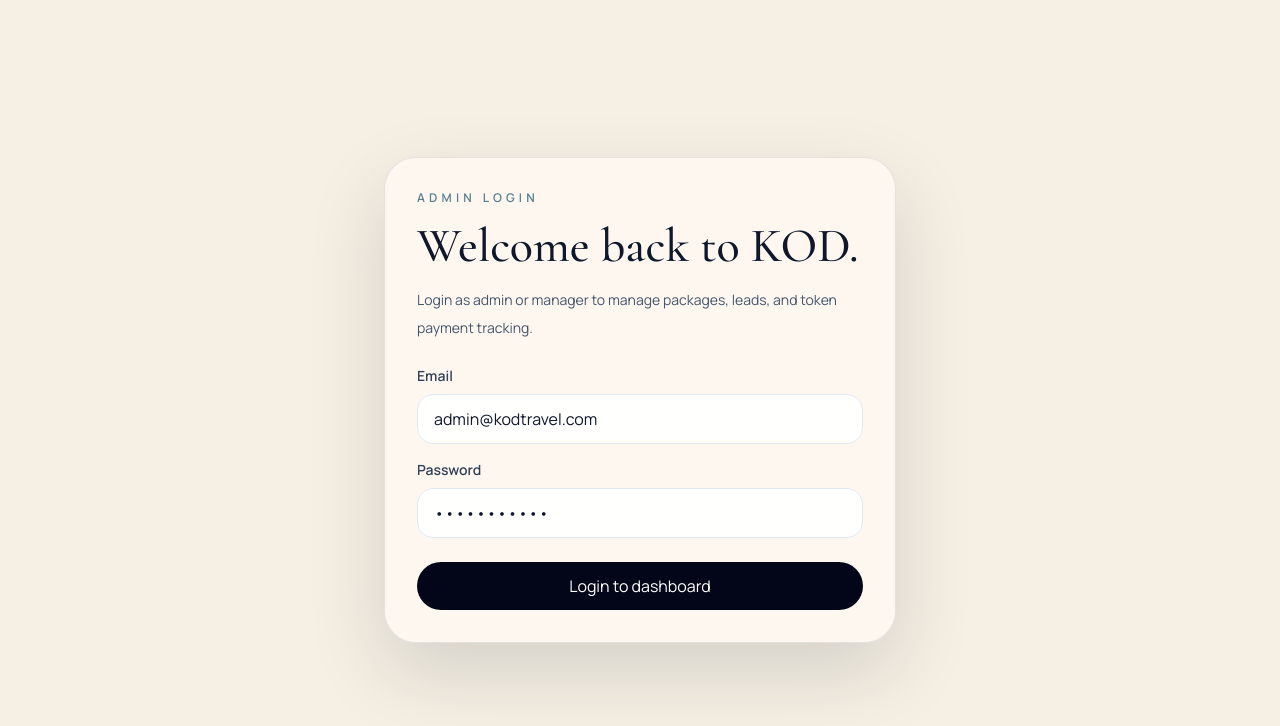
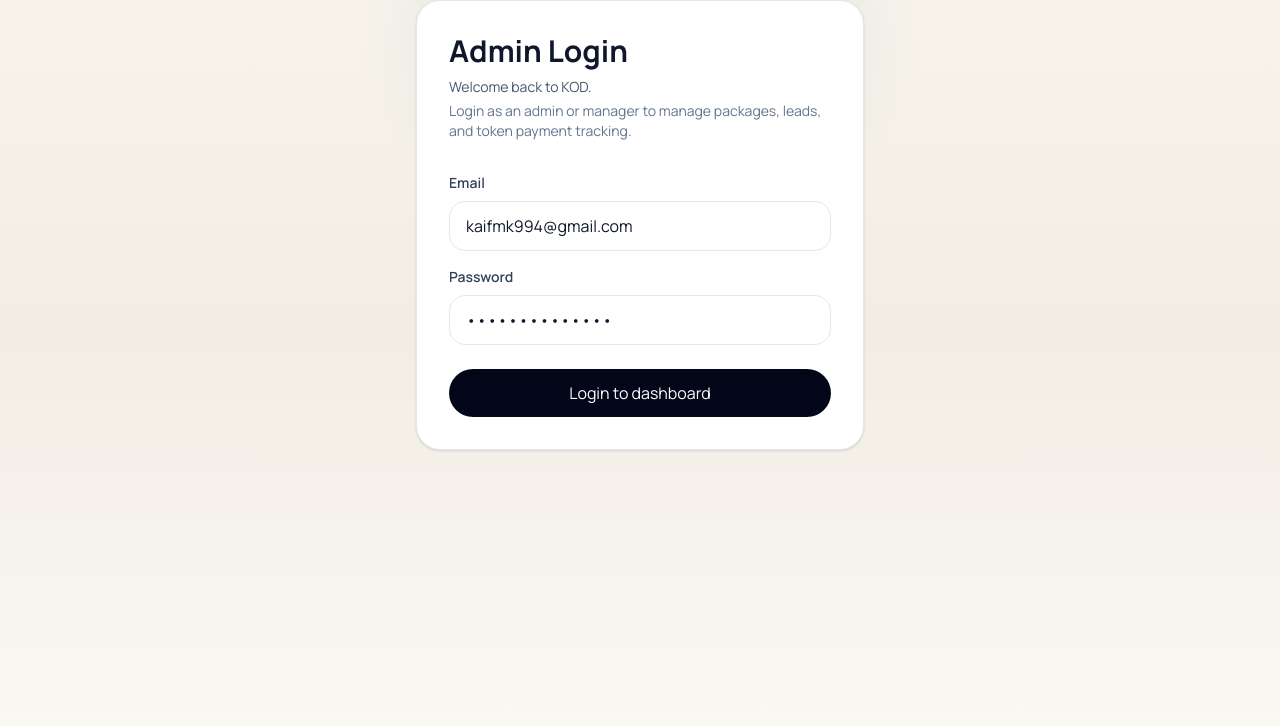
Before and after one commit to kaif304/kod, a React app in the folder frontend/: page /admin/login in a window 1280 px wide. Shown: the top 726 px of the page. Built offline with nearby package versions, Linux system fonts and the light colour scheme; no server answers; the HTML template or start-up script is replaced by a standard one.

Commit message:
feat: Add frontend admin authentication, authorization. API testing successful

```diff
--- a/frontend/src/features/admin/pages/AdminLoginPage.jsx
+++ b/frontend/src/features/admin/pages/AdminLoginPage.jsx
@@ -1,75 +1,196 @@
 import { useState } from 'react'
 import { useNavigate } from 'react-router-dom'
+
 import FormField from '../../../components/common/FormField.jsx'
 import useAuth from '../../../hooks/useAuth.js'
 
 function AdminLoginPage() {
   const navigate = useNavigate()
   const { login } = useAuth()
+
   const [form, setForm] = useState({
-    email: 'admin@kodtravel.com',
-    password: 'Admin@12345',
+    email: 'kaifmk994@gmail.com',
+    password: 'Kaifadmin@1234',
   })
+
   const [message, setMessage] = useState('')
   const [isSubmitting, setIsSubmitting] = useState(false)
 
+  const handleChange = (field) => (event) => {
+    setForm((current) => ({
+      ...current,
+      [field]: event.target.value,
+    }))
+
+    if (message) {
+      setMessage('')
+    }
+  }
+
   const handleSubmit = async (event) => {
     event.preventDefault()
+
+    if (isSubmitting) {
+      return
+    }
+
+    const email = form.email.trim()
+
+    if (!email || !form.password) {
+      setMessage('Please enter both email and password.')
+      return
+    }
+
     setIsSubmitting(true)
     setMessage('')
 
     try {
-      await login(form)
-      navigate('/admin/dashboard')
+      await login({
+        email,
+        password: form.password,
+      })
+
+      navigate('/admin/dashboard', {
+        replace: true,
+      })
     } catch (error) {
-      setMessage(error.response?.data?.message || 'Unable to login right now.')
+      setMessage(
+        error.response?.data?.message ??
+          'Unable to login right now. Please try again.',
+      )
     } finally {
       setIsSubmitting(false)
     }
   }
 
   return (
-    <div className="flex min-h-screen items-center justify-center bg-[#f6efe4] px-4">
-      <form onSubmit={handleSubmit} className="glass-panel w-full max-w-lg rounded-[2rem] p-8">
-        <p className="text-xs font-semibold uppercase tracking-[0.35em] text-cyan-900/70">
-          Admin Login
-        </p>
-        <h1 className="mt-4 font-display text-5xl leading-none text-slate-900">
-          Welcome back to KOD.
-        </h1>
-        <p className="mt-4 text-sm leading-7 text-slate-600">
-          Login as admin or manager to manage packages, leads, and token payment tracking.
-        </p>
+    <div className="mx-auto max-w-md rounded-3xl border border-slate-200 bg-white p-8 shadow-sm">
+      <h1 className="text-3xl font-bold text-slate-900">
+        Admin Login
+      </h1>
 
-        <div className="mt-6 grid gap-4">
+      <p className="mt-2 text-sm text-slate-600">
+        Welcome back to KOD.
+      </p>
+
+      <p className="mt-1 text-sm text-slate-500">
+        Login as an admin or manager to manage packages,
+        leads, and token payment tracking.
+      </p>
+
+      <form onSubmit={handleSubmit} className="mt-8">
+        <div className="grid gap-4">
           <FormField
             label="Email"
             type="email"
             value={form.email}
-            onChange={(event) => setForm((current) => ({ ...current, email: event.target.value }))}
+            onChange={handleChange('email')}
           />
+
           <FormField
             label="Password"
             type="password"
             value={form.password}
-            onChange={(event) =>
-              setForm((current) => ({ ...current, password: event.target.value }))
-            }
+            onChange={handleChange('password')}
           />
         </div>
 
         <button
           type="submit"
           disabled={isSubmitting}
-          className="mt-6 w-full rounded-full bg-slate-950 px-6 py-3 text-sm font-semibold text-white disabled:opacity-60"
+          className="mt-6 w-full rounded-full bg-slate-950 px-6 py-3 text-sm font-semibold text-white transition hover:bg-slate-800 disabled:cursor-not-allowed disabled:opacity-60"
         >
           {isSubmitting ? 'Logging in...' : 'Login to dashboard'}
         </button>
 
-        {message ? <p className="mt-4 text-sm text-rose-700">{message}</p> : null}
+        {message && (
+          <p className="mt-4 text-sm text-rose-700">
+            {message}
+          </p>
+        )}
       </form>
     </div>
   )
 }
 
 export default AdminLoginPage
+
+
+
+
+
+// import { useState } from 'react'
+// import { useNavigate } from 'react-router-dom'
+// import FormField from '../../../components/common/FormField.jsx'
+// import useAuth from '../../../hooks/useAuth.js'
+
+// function AdminLoginPage() {
+//   const navigate = useNavigate()
+//   const { login } = useAuth()
+//   const [form, setForm] = useState({
+//     email: 'kaifmk994@gmail.com',
+//     password: 'Kaifadmin@1234',
+//   })
+//   const [message, setMessage] = useState('')
+//   const [isSubmitting, setIsSubmitting] = useState(false)
+
+//   const handleSubmit = async (event) => {
+//     event.preventDefault()
+//     setIsSubmitting(true)
+//     setMessage('')
+
+//     try {
+//       await login(form)
+//       navigate('/admin/dashboard')
+//     } catch (error) {
+//       setMessage(error.response?.data?.message || 'Unable to login right now.')
+//     } finally {
+//       setIsSubmitting(false)
+//     }
+//   }
+
+//   return (
+//     <div className="flex min-h-screen items-center justify-center bg-[#f6efe4] px-4">
+//       <form onSubmit={handleSubmit} className="glass-panel w-full max-w-lg rounded-[2rem] p-8">
+//         <p className="text-xs font-semibold uppercase tracking-[0.35em] text-cyan-900/70">
+//           Admin Login
+//         </p>
+//         <h1 className="mt-4 font-display text-5xl leading-none text-slate-900">
+//           Welcome back to KOD.
+//         </h1>
+//         <p className="mt-4 text-sm leading-7 text-slate-600">
+//           Login as admin or manager to manage packages, leads, and token payment tracking.
+//         </p>
+
+//         <div className="mt-6 grid gap-4">
+//           <FormField
+//             label="Email"
+//             type="email"
+//             value={form.email}
+//             onChange={(event) => setForm((current) => ({ ...current, email: event.target.value }))}
+//           />
+//           <FormField
+//             label="Password"
+//             type="password"
+//             value={form.password}
+//             onChange={(event) =>
+//               setForm((current) => ({ ...current, password: event.target.value }))
+//             }
+//           />
+//         </div>
+
+//         <button
+//           type="submit"
+//           disabled={isSubmitting}
+//           className="mt-6 w-full rounded-full bg-slate-950 px-6 py-3 text-sm font-semibold text-white disabled:opacity-60"
+//         >
+//           {isSubmitting ? 'Logging in...' : 'Login to dashboard'}
+//         </button>
+
+//         {message ? <p className="mt-4 text-sm text-rose-700">{message}</p> : null}
+//       </form>
+//     </div>
+//   )
+// }
+
+// export default AdminLoginPage
--- a/frontend/src/hooks/useAuth.js
+++ b/frontend/src/hooks/useAuth.js
@@ -1,14 +1,29 @@
 import { useContext } from 'react'
 import { AuthContext } from '../context/auth-context.js'
 
-function useAuth() {
+export default function useAuth() {
   const context = useContext(AuthContext)
 
-  if (!context) {
-    throw new Error('useAuth must be used within AuthProvider')
+  if (context === null) {
+    throw new Error('useAuth must be used within an AuthProvider.')
   }
 
   return context
 }
 
-export default useAuth
+
+
+// import { useContext } from 'react'
+// import { AuthContext } from '../context/auth-context.js'
+
+// function useAuth() {
+//   const context = useContext(AuthContext)
+
+//   if (!context) {
+//     throw new Error('useAuth must be used within AuthProvider')
+//   }
+
+//   return context
+// }
+
+// export default useAuth
--- a/frontend/src/utils/storage.js
+++ b/frontend/src/utils/storage.js
@@ -5,16 +5,16 @@
     return null
   }
 
-  const rawValue = window.localStorage.getItem(SESSION_KEY)
+  try {
+    const rawSession = localStorage.getItem(SESSION_KEY)
 
-  if (!rawValue) {
-    return null
-  }
+    if (!rawSession) {
+      return null
+    }
 
-  try {
-    return JSON.parse(rawValue)
+    return JSON.parse(rawSession)
   } catch {
-    window.localStorage.removeItem(SESSION_KEY)
+    localStorage.removeItem(SESSION_KEY)
     return null
   }
 }
@@ -24,7 +24,7 @@
     return
   }
 
-  window.localStorage.setItem(SESSION_KEY, JSON.stringify(session))
+  localStorage.setItem(SESSION_KEY, JSON.stringify(session))
 }
 
 export function clearStoredSession() {
@@ -32,9 +32,59 @@
     return
   }
 
-  window.localStorage.removeItem(SESSION_KEY)
+  localStorage.removeItem(SESSION_KEY)
 }
 
 export function getAccessToken() {
-  return getStoredSession()?.accessToken || ''
+  return getStoredSession()?.accessToken ?? ''
 }
+
+export function isLoggedIn() {
+  return Boolean(getAccessToken())
+}
+
+
+
+
+
+
+// const SESSION_KEY = 'kod_admin_session'
+
+// export function getStoredSession() {
+//   if (typeof window === 'undefined') {
+//     return null
+//   }
+
+//   const rawValue = window.localStorage.getItem(SESSION_KEY)
+
+//   if (!rawValue) {
+//     return null
+//   }
+
+//   try {
+//     return JSON.parse(rawValue)
+//   } catch {
+//     window.localStorage.removeItem(SESSION_KEY)
+//     return null
+//   }
+// }
+
+// export function setStoredSession(session) {
+//   if (typeof window === 'undefined') {
+//     return
+//   }
+
+//   window.localStorage.setItem(SESSION_KEY, JSON.stringify(session))
+// }
+
+// export function clearStoredSession() {
+//   if (typeof window === 'undefined') {
+//     return
+//   }
+
+//   window.localStorage.removeItem(SESSION_KEY)
+// }
+
+// export function getAccessToken() {
+//   return getStoredSession()?.accessToken || ''
+// }
```
Also changed, not shown: frontend/src/context/AuthContext.jsx (+72 -13 lines), frontend/src/features/packages/pages/PackageDetailsPage.jsx (+0 -86 lines).
